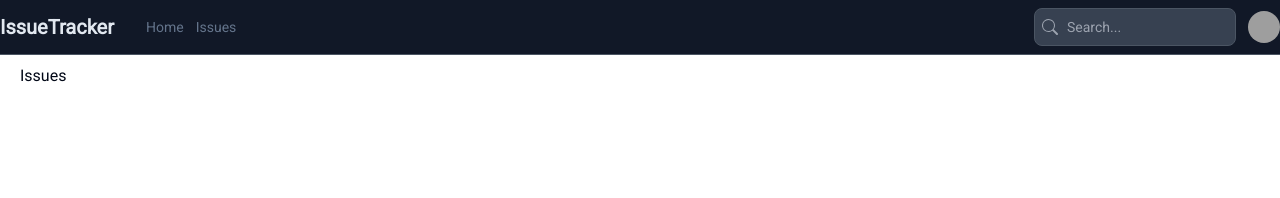
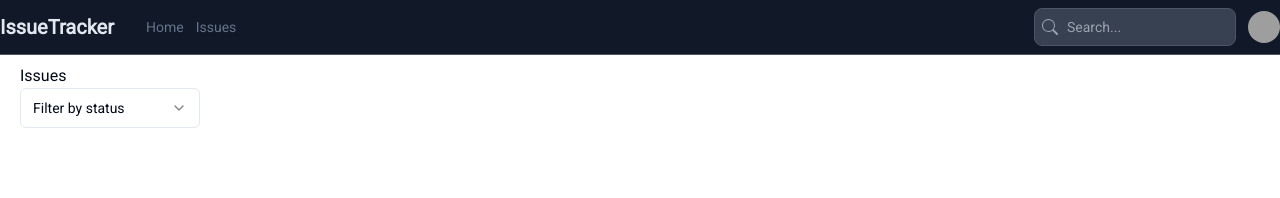
Before and after one commit to KennyMwendwaX/task-trace, a Next.js app: page /issues in a window 1280 px wide. Shown: the top 198 px of the page. Built offline with nearby package versions, Linux system fonts and the light colour scheme; grey boxes are pictures that could not be loaded.

Commit message:
Added a select to filter issues by status

```diff
--- a/app/issues/page.tsx
+++ b/app/issues/page.tsx
@@ -1,9 +1,33 @@
 "use client";
+import {
+  Select,
+  SelectContent,
+  SelectItem,
+  SelectTrigger,
+  SelectValue,
+} from "@/components/ui/select";
 
 export default function Issues() {
   return (
     <>
-      <div className="container mx-auto mt-4 px-5 pb-5 pt-12">Issues</div>
+      <div className="container mx-auto mt-4 px-5 pb-5 pt-12">
+        Issues
+        <div>
+          <Select>
+            <SelectTrigger className="w-[180px]">
+              <SelectValue placeholder="Filter by status" />
+            </SelectTrigger>
+            <SelectContent>
+              <SelectItem defaultChecked value="all-issues">
+                All Issues
+              </SelectItem>
+              <SelectItem value="open">Open</SelectItem>
+              <SelectItem value="in-progress">In progress</SelectItem>
+              <SelectItem value="closed">Closed</SelectItem>
+            </SelectContent>
+          </Select>
+        </div>
+      </div>
     </>
   );
 }
```
